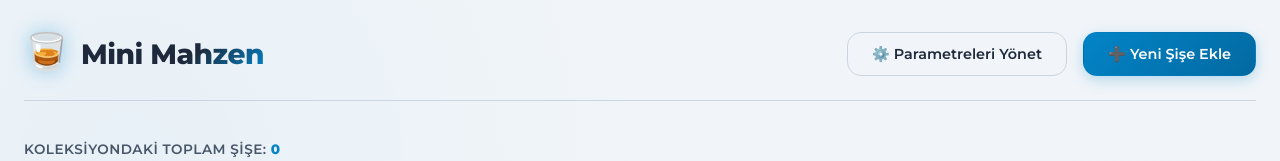
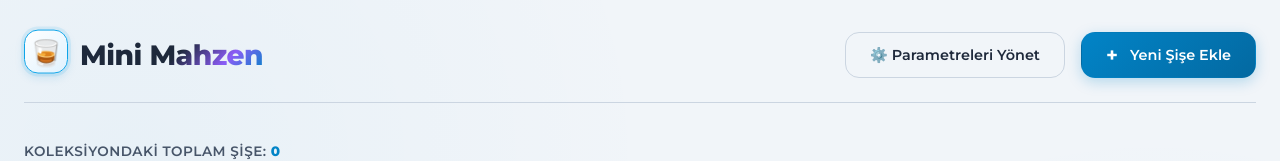
Before and after one commit to Tolga-FALAY/miniMahzen, a React (Vite) app in the folder frontend/: page / in a window 1280 px wide. Shown: the top 161 px of the page. Built offline with nearby package versions, Linux system fonts and the light colour scheme; no server answers.

Commit message:
ana ekran guncelleme

```diff
--- a/frontend/src/App.jsx
+++ b/frontend/src/App.jsx
@@ -105,7 +105,7 @@ export default function App() {
             className="btn btn-primary"
             onClick={() => { setEditingBottle(null); setIsFormOpen(true); }}
           >
-            ➕ Yeni Şişe Ekle
+            <span className="btn-plus-icon">+</span> Yeni Şişe Ekle
           </button>
         </div>
       </header>
--- a/frontend/src/components/BottleDetail.jsx
+++ b/frontend/src/components/BottleDetail.jsx
@@ -85,7 +85,20 @@ export default function BottleDetail({ bottle, onClose, onEdit, onDelete }) {
               <div className="detail-header-group">
                 <div className="detail-category">{icki_turu || 'Diğer'}</div>
                 <h3 className="detail-title">{icki_adi}</h3>
-                {ek_bilgiler && <div style={{ fontSize: '0.9rem', color: 'var(--text-secondary)', marginTop: '0.5rem', lineHeight: '1.4' }}>{ek_bilgiler}</div>}
+              </div>
+
+              {/* Ek Bilgiler (Şişe türü ve fiyat maliyet alanının üzerinde) */}
+              <div className="detail-description-section" style={{
+                background: 'var(--bg-main)',
+                padding: '0.85rem 1rem',
+                borderRadius: 'var(--radius-md)',
+                border: '1px solid var(--border-color)',
+                marginBottom: '0.5rem'
+              }}>
+                <span className="field-label" style={{ display: 'block', fontSize: '0.7rem', fontWeight: 700, color: 'var(--text-secondary)', textTransform: 'uppercase', letterSpacing: '0.5px', marginBottom: '0.25rem' }}>Ek Bilgiler</span>
+                <span className="field-value" style={{ fontSize: '0.92rem', fontWeight: 600, color: 'var(--text-main)', wordBreak: 'break-word' }}>
+                  {ek_bilgiler || 'Belirtilmemiş'}
+                </span>
               </div>
 
               <div className="detail-fields-grid">
--- a/frontend/src/index.css
+++ b/frontend/src/index.css
@@ -117,9 +117,24 @@
   }
 
   .app-logo span.logo-icon {
-    font-size: 2.25rem;
-    filter: drop-shadow(0 0 10px rgba(2, 132, 199, 0.4));
+    display: inline-flex;
+    align-items: center;
+    justify-content: center;
+    width: 44px;
+    height: 44px;
+    font-size: 1.6rem;
+    background: linear-gradient(135deg, #ffffff 0%, #e0f2fe 100%);
+    border: 1.5px solid #0ea5e9;
+    border-radius: var(--radius-md);
+    box-shadow: 0 4px 10px rgba(2, 132, 199, 0.15), 0 0 0 3px rgba(14, 165, 233, 0.1);
     animation: float-icon 4s ease-in-out infinite;
+    transition: all var(--transition-fast);
+  }
+
+  .app-logo:hover span.logo-icon {
+    transform: rotate(8deg) scale(1.05);
+    border-color: #8b5cf6;
+    box-shadow: 0 6px 14px rgba(139, 92, 246, 0.25), 0 0 0 4px rgba(139, 92, 246, 0.15);
   }
 
   @keyframes float-icon {
@@ -131,9 +146,18 @@
     font-size: 1.75rem;
     font-weight: 800;
     letter-spacing: -0.5px;
-    background: linear-gradient(135deg, var(--text-main) 60%, var(--primary) 100%);
+    background: linear-gradient(135deg, var(--text-main) 52%, #8b5cf6 78%, #0284c7 100%);
     -webkit-background-clip: text;
     -webkit-text-fill-color: transparent;
+  }
+
+  .btn-plus-icon {
+    font-size: 1.25rem;
+    font-weight: 700;
+    color: #ffffff !important;
+    margin-right: 4px;
+    line-height: 1;
+    display: inline-block;
   }
 
   .header-actions {
```
